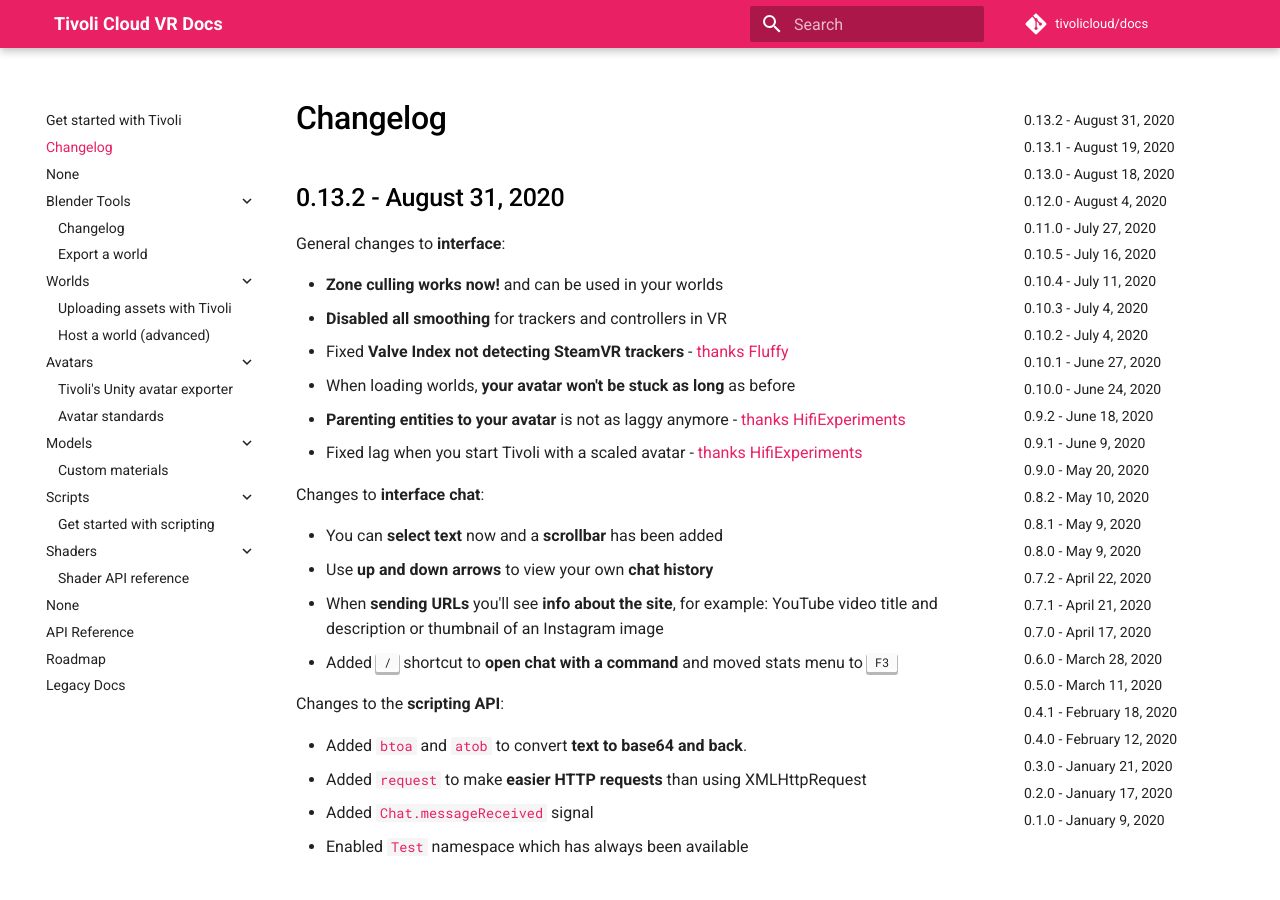
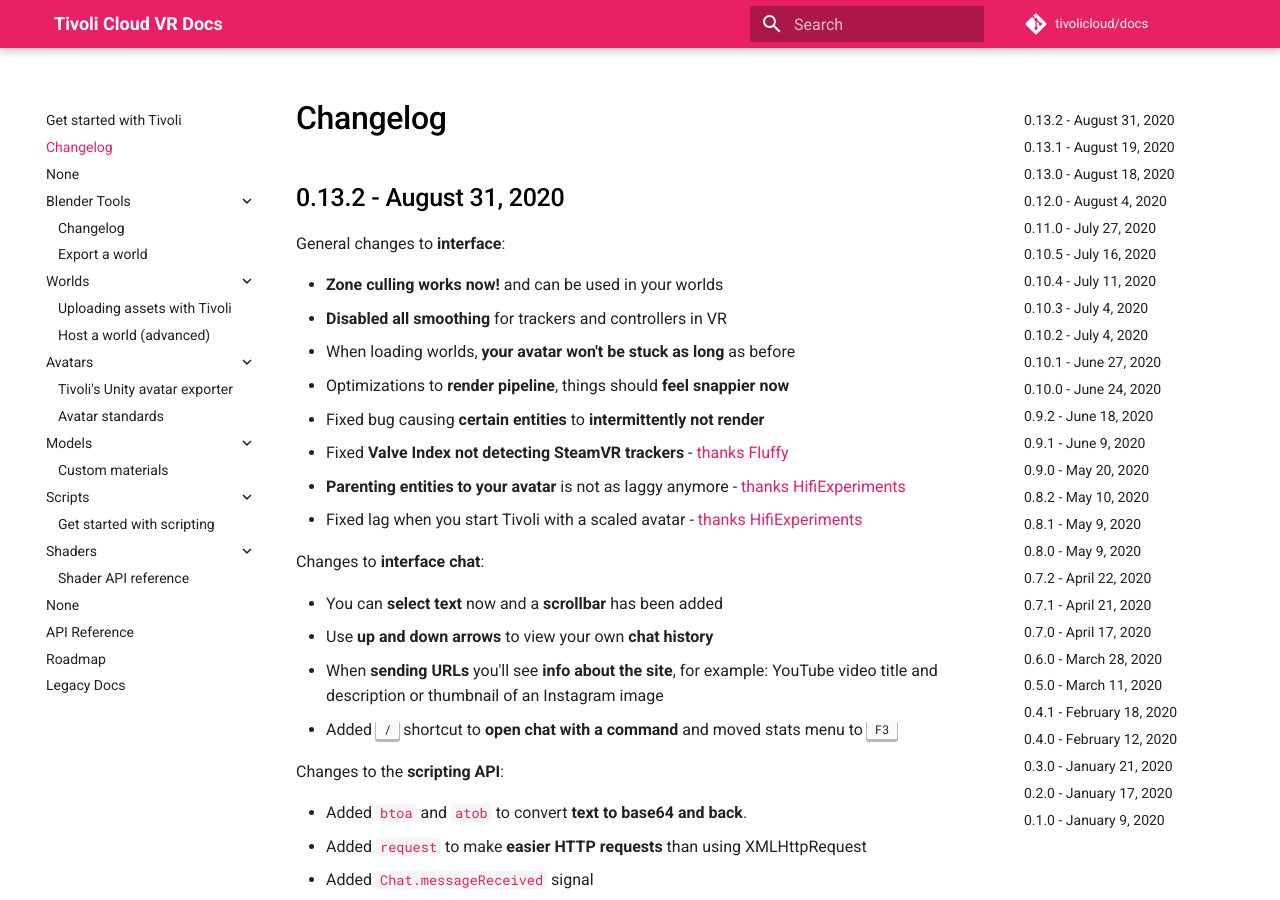
Before and after one commit to Nex-Pro/docs, an MkDocs documentation site: the page built from docs/changelog.md, in a window 1280 px wide and 900 px high. Built offline with MkDocs 1.6.1 and Material for MkDocs 9.7.7, drawn with Linux system fonts in a browser that asks for light colours.

Commit message:
Updated changelog

```diff
--- a/docs/changelog.md
+++ b/docs/changelog.md
@@ -6,8 +6,10 @@
 
 -   **Zone culling works now!** and can be used in your worlds
 -   **Disabled all smoothing** for trackers and controllers in VR
+-   When loading worlds, **your avatar won't be stuck as long** as before
+-   Optimizations to **render pipeline**, things should **feel snappier now**
+-   Fixed bug causing **certain entities** to **intermittently not render**
 -   Fixed **Valve Index not detecting SteamVR trackers** - [thanks Fluffy](https://git.tivolicloud.com/tivolicloud/interface/-/commit/52b35576b0efb19096f7a1fe0d3764c1088ae0d1)
--   When loading worlds, **your avatar won't be stuck as long** as before
 -   **Parenting entities to your avatar** is not as laggy anymore - [thanks HifiExperiments](https://git.tivolicloud.com/tivolicloud/interface/-/commit/d52c15329e7f2ba1409a537346975695cb215157)
 -   Fixed lag when you start Tivoli with a scaled avatar - [thanks HifiExperiments](https://git.tivolicloud.com/tivolicloud/interface/-/commit/ee756f12b444492b71e490d85bc61485a55b6316)
 
```
